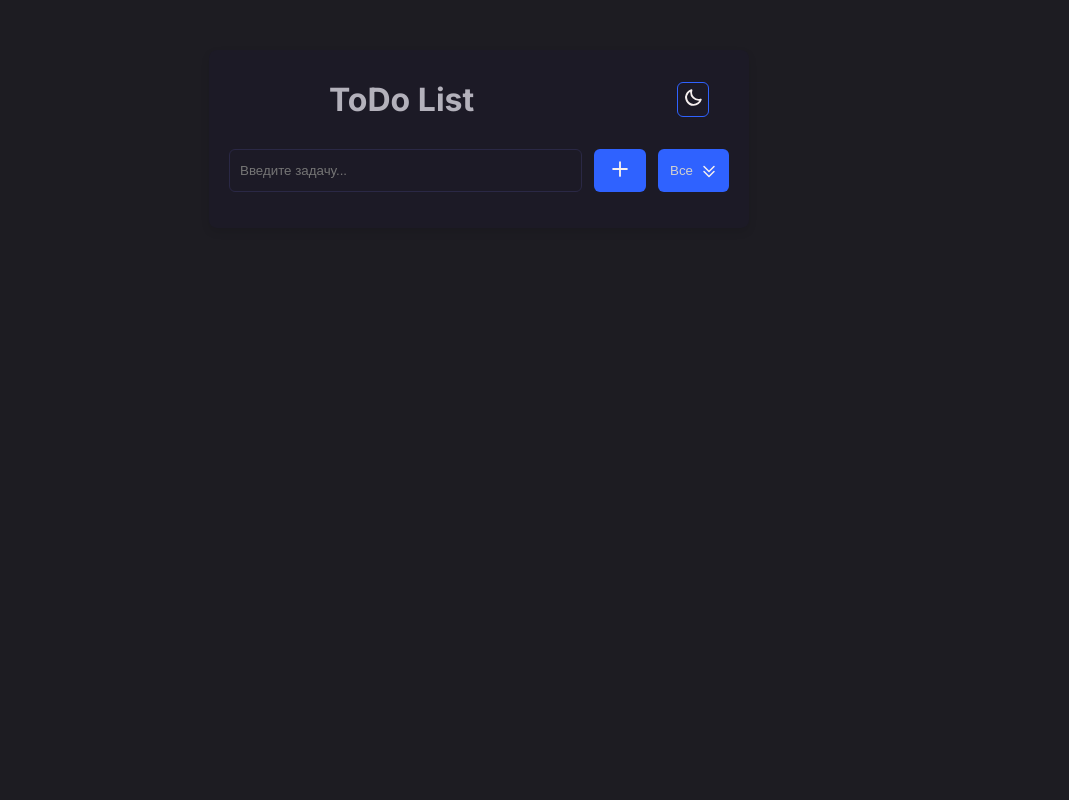
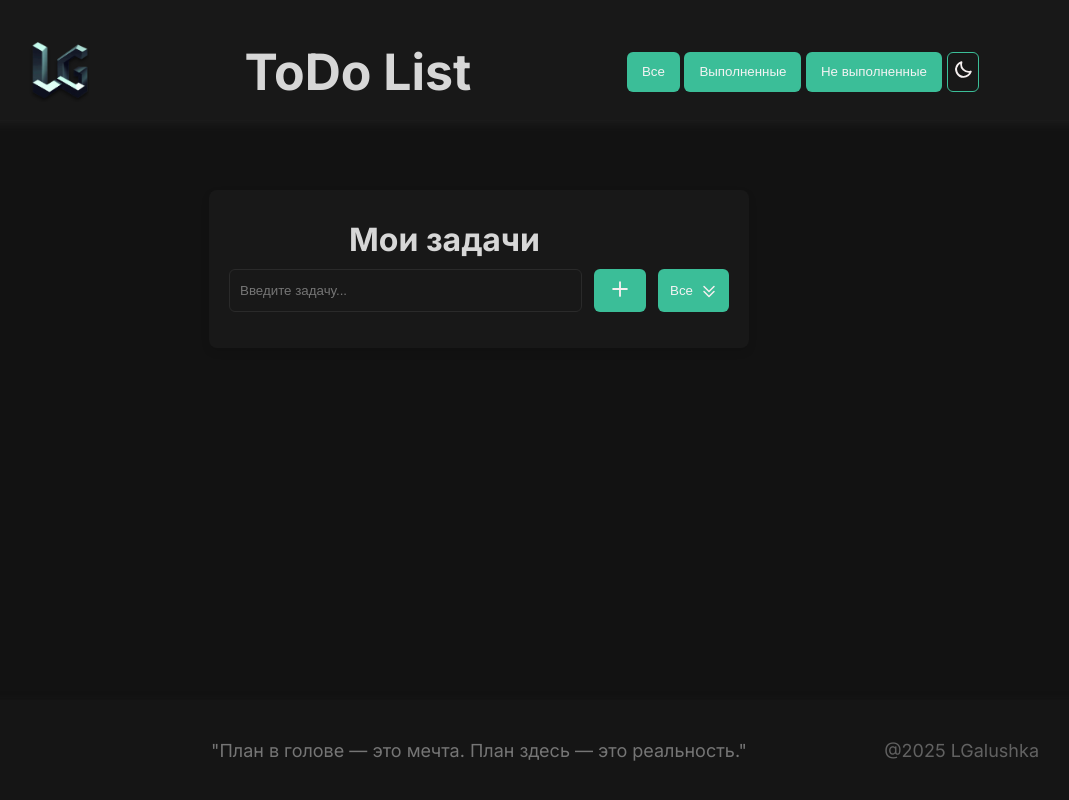
Before and after one commit to LGalushka/ToDo-List, a plain HTML site: page index.html in a window 1280 px wide. Shown: the whole page, without its empty margins (161-1230 px from the left). Drawn offline with Linux system fonts and the light colour scheme.

Commit message:
fix:финальные правки, добавлен header, footer

```diff
--- a/app.js
+++ b/app.js
@@ -1,7 +1,7 @@
 let tasks = [];
 let currentFilter = 'all';
 
-const makeID = () => Date.now() + Math.random();
+const makeID = () => String(Date.now() + Math.random());
 
 const inputTask = document.getElementById('inputTask');
 const addBtn = document.getElementById('addBtn');
@@ -11,15 +11,28 @@ const filterToggle = document.getElementById('filterToggle');
 const filterOptions = document.getElementById('filterOptions');
 const currentFilterText = document.getElementById('currentFilterText');
 
+const filterAllBtn = document.getElementById('filterAllBtn');
+const filterDoneBtn = document.getElementById('filterDoneBtn');
+const filterUndoneBtn = document.getElementById('filterUndoneBtn');
+
+
 //загрузка задач из localStorage при загрузке страницы
 function saveToLocalStorage() {
   localStorage.setItem('tasks', JSON.stringify(tasks));
+}
+
+function ensureStringIds(tasksArray) {
+  return tasksArray.map(task => {
+    task.id = String(task.id);
+    return task;
+  });
 }
 
 function loadFromLocalStorage() {
   const stored = localStorage.getItem('tasks');
   if (stored) {
     tasks = JSON.parse(stored);
+    tasks = ensureStringIds(tasks);
     render();
   }
 }
@@ -132,6 +145,8 @@ function render() {
     taskToRender = tasks.filter(task => !task.done);
   }
 
+
+
   taskToRender.forEach(task => {
     const li = document.createElement('li');
     li.dataset.id = task.id;
@@ -238,8 +253,9 @@ document.addEventListener('click', (e) => {
 taskContainer.addEventListener('click', (e) => {
   const btn = e.target.closest('button');
   const li = e.target.closest('li');
-  if (!li || !btn) return;
-  const id = Number(li.dataset.id);
+  if(!btn || !li) return;
+
+  const id = li.dataset.id;
 
   if(btn.classList.contains('del-btn')) {
     deleteTask(id);
@@ -254,6 +270,20 @@ taskContainer.addEventListener('click', (e) => {
   }
 });
 
+filterAllBtn.addEventListener('click', () => {
+  currentFilter = 'all';
+  render();
+});
+
+filterDoneBtn.addEventListener('click', () => {
+  currentFilter = 'done';
+  render();
+});
+
+filterUndoneBtn.addEventListener('click', () => {
+  currentFilter = 'undone';
+  render();
+});
 
 currentFilterText.textContent = document.querySelector('.filter-option[data-filter="all"]').textContent.trim();
 loadFromLocalStorage();
--- a/css/base.css
+++ b/css/base.css
@@ -1,28 +1,28 @@
 /* --- БАЗА ---- */
-/* Светлая тема */
+/* Тёмная тема (по умолчанию) */
 :root {
-  --color-bg: #1d1c22;
-  --color-text: #b3b1bb;
-  --color-primary: #2f62ff;
-  --color-accent: #7a60fd;
-  --color-success: #56d8a2;
-  --color-error: #ef4e34;
-  --color-card: #1c1a26;
-  --color-border: #2a2845;
-  --color-primary-hover: #1e54c9;
+  --color-bg: #121212;
+  --color-text: #d7d7d7;
+  --color-primary: #3BBE98; /* Основной цвет */
+  --color-accent: #3BBE98;  /* Акцентный цвет */
+  --color-success: #4AD4B3;
+  --color-error: #E85656;
+  --color-card: #181818;
+  --color-border: #2A2A2A;
+  --color-primary-hover: #267d64; /* Усиленный темный цвет при наведении */
 }
 
-/* Тёмная тема */
+/* Светлая тема */
 [data-theme="light"] {
-  --color-bg: #F9FAFB;
-  --color-text: #1E1E1E;
-  --color-primary: #2f62ff;
-  --color-accent: #7a60fd;
-  --color-success: #56d8a2;
-  --color-error: #ef4e34;
-  --color-card: #e7eaf0;
-  --color-border: #ccd1d7;
-  --color-primary-hover: #2054c4;
+  --color-bg: #FAF8F2;
+  --color-text: #272727;
+  --color-primary: #3BBE98;
+  --color-accent: #4AD4B3;
+  --color-success: #4AD4B3;
+  --color-error: #D64545;
+  --color-card: #FFFFFF;
+  --color-border: #E0D9C8;
+  --color-primary-hover: #2F9A7B; /* Усиленный темный цвет при наведении */
 }
 
 /* --- Общие стили ---- */
@@ -37,29 +37,27 @@ body {
 /* --- Кнопки ---- */
 button {
   background-color: var(--color-primary);
-  color: rgb(208, 208, 208);
+  color: #f3f3f3;
   border: none;
   border-radius: 6px;
   padding: 10px 16px;
   cursor: pointer;
-  transition: background 0.3s ease;
   transition: background-color 0.2s, opacity 0.2s;
 }
 
 button:hover {
-  background-color: #194198;
+  background-color: var(--color-primary-hover); /* Теперь используется более темный цвет */
 }
 
 .del-btn:hover {
-  background-color: #a83322;
+  background-color: #b23a2f;
 }
-
 
 /* --- Инпуты ---- */
 input, textarea {
   background-color: var(--color-card);
   color: var(--color-text);
-  border: 1px, solid var(--color-border);
+  border: 1px solid var(--color-border);
   border-radius: 6px;
   padding: 10px;
   transition: border 0.3s ease;
@@ -88,7 +86,7 @@ input:focus, textarea:focus {
   fill: none;
 }
 
-/* --- Сообщения об ошибках и успехе ---- */
+/* --- Сообщения ---- */
 .error {
   color: var(--color-error);
 }
--- a/css/style.css
+++ b/css/style.css
@@ -1,22 +1,91 @@
 body{
   display: flex;
   flex-direction: column;
-  align-items: center;
-  text-align: center;
   min-height: 100vh;
+  margin: 0;
+  padding: 0;
 }
 
 .header {
+  height: 120px;
+  background-color: var(--color-card);
+  box-shadow: 0 5px 10px -3px rgba(45, 45, 45, 0.5);
+}
+.header-list {
+  max-width: 1000px;
+  margin: 0 auto;
+  display: flex;
+  justify-content: space-between;
+  gap: 10px;
+  align-items: center;
+  padding: 0 20px;
+
+}
+
+.header-list h2 {
+  font-size: 50px;
+}
+
+.logo {
+  padding-left: 50px;
+}
+
+.footer {
+  height: 100px;
+  width: 100%;
+  background-color: var(--color-card);
+  box-shadow: 0 5px 10px 3px rgba(45, 45, 45, 0.5);
+
+  position: fixed;
+  bottom: 0;
+  left: 0;
+
+
+  display: flex;
+  justify-content: center;
+  align-items: center;
+  font-size: 18px;
+  font-weight: 100;
+  opacity: 0.5;
+}
+
+.footer .author {
+  position: absolute;
+  right: 80px;
+  opacity: 0.8;
+}
+
+
+
+.main-content {
+display: flex;
+justify-content: center;
+
+}
+
+.filter-group {
+  display: flex;
+  gap: 5px;
+  align-items: flex-end;
+
+}
+
+.filter-group button {
+  height: 40px;
+  padding: 10px 15px;
+
+}
+.wrapper {
   display: flex;
   justify-content: space-between;
   align-items: center;
   padding: 10px 20px;
 }
 
-.header h2 {
+h3 {
   margin: 0;
   font-size: 32px;
-  padding-left: 80px;
+  padding-left: 100px;
 }
 
 #themeToggle {
--- a/index.html
+++ b/index.html
@@ -13,21 +13,35 @@
 </head>
 
 <body>
-  <div class="todo-container">
   <header class="header">
+    <div class="header-list">
+      <img class="logo" src="images/logo.png" alt="Логотип" width="60" height="60">
       <h2>ToDo List</h2>
+
+      <div class="filter-group">
+        <div id="filter">
+          <button id="filterAllBtn" data-filter="all">Все</button>
+          <button id="filterDoneBtn" data-filter="done">Выполненные</button>
+          <button id="filterUndoneBtn" data-filter="undone">Не выполненные</button>
+        </div>
         <button id="themeToggle" aria-label="Сменить тему">
           <img src="images/moon-w.svg" alt="Сменить тему" width="20" height="20">
         </button>
+      </div>
+    </div>
   </header>
 
-    <main>
+  <main class="main-content">
+    <div class="todo-container">
+      <div class="wrapper">
+        <h3>Мои задачи</h3>
+      </div>
+
       <div class="controls">
         <input id="inputTask" type="text" placeholder="Введите задачу...">
         <button id="addBtn">
           <img src="images/plus-w.svg" alt="Добавить" width="20" height="20">
         </button>
-
 
         <div class="filter-dropdown-wrapper">
 
@@ -55,9 +69,13 @@
       </div>
 
       <ul id="taskContainer"></ul>
+    </div>
   </main>
-  </div>
 
+  <footer class="footer">
+    <p class="quote"> "План в голове — это мечта. План здесь — это реальность."</p>
+    <span class="author">@2025 LGalushka</span>
+  </footer>
   <script src="app.js"></script>
 </body>
 
```
Also changed, not shown: images/logo.png (added). Lines whose indentation alone changed are shown as unchanged.
